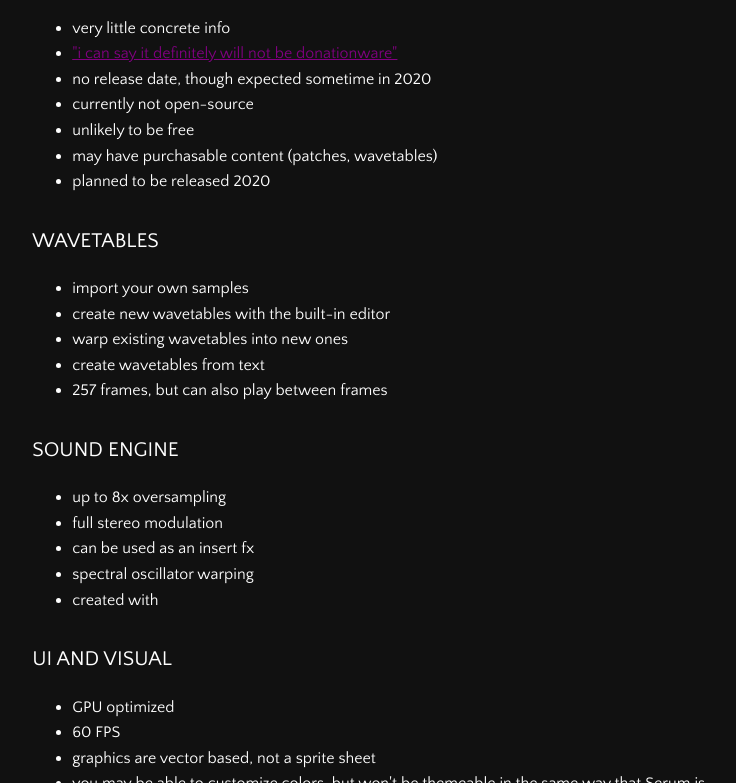
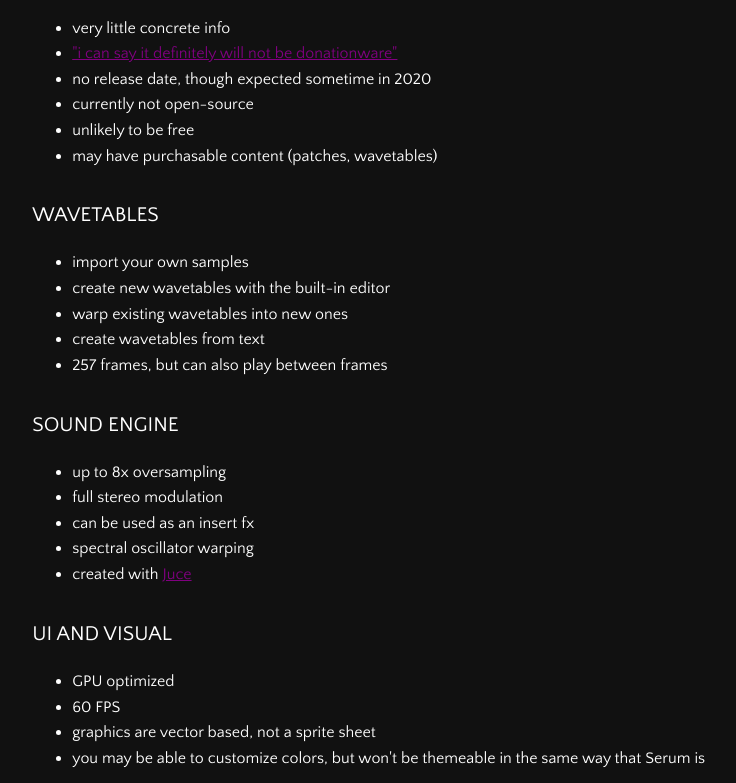
Before and after one commit to kevinkace/vitalwatch, a Gatsby site: page / in a window 1280 px wide. Shown: the part 527-1310 px from the top of the page, without its empty margins (19-755 px from the left). Built offline with nearby package versions, Linux system fonts and the light colour scheme; Gatsby itself is replaced by a stand-in of ours.

Commit message:
Remove dupe content, and add Juce link

```diff
--- a/src/pages/index.js
+++ b/src/pages/index.js
@@ -42,7 +42,6 @@ const IndexPage = () => (
             <li>currently not open-source</li>
             <li>unlikely to be free</li>
             <li>may have purchasable content (patches, wavetables)</li>
-            <li>planned to be released 2020</li>
           </ul>
         </div>
 
@@ -64,7 +63,7 @@ const IndexPage = () => (
             <li>full stereo modulation</li>
             <li>can be used as an insert fx</li>
             <li>spectral oscillator warping</li>
-            <li>created with </li>
+            <li>created with <ExtLink href="https://juce.com/">Juce</ExtLink></li>
           </ul>
         </div>
 
```
